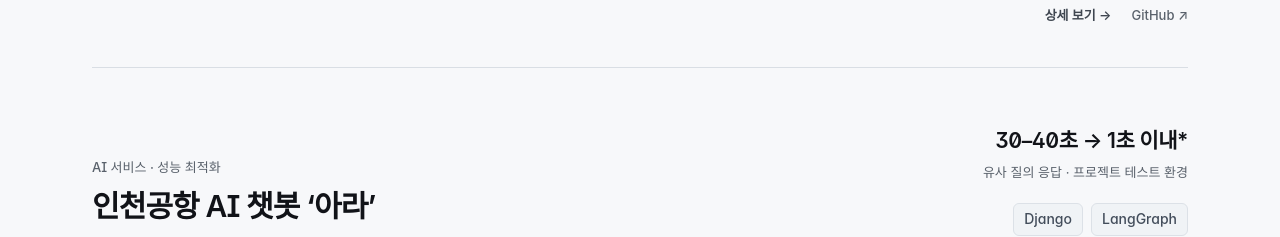
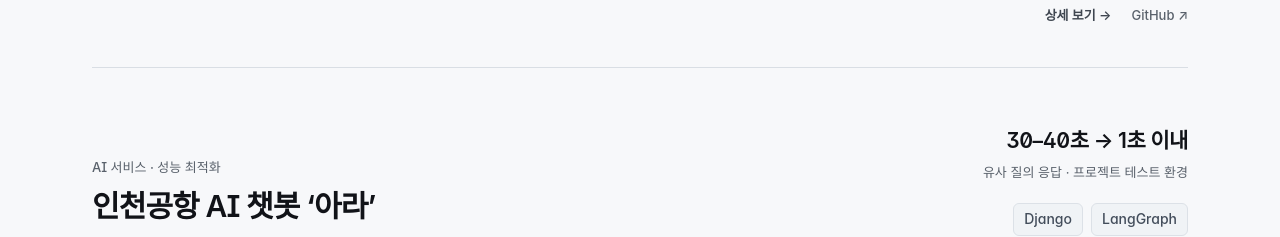
Before and after one commit to meatcarrot/meatcarrot.github.io, a Next.js app: page / in a window 1280 px wide. Shown: the part 2260-2497 px from the top of the page. Built offline with nearby package versions, Linux system fonts and the light colour scheme; a web font is replaced by a local one.

Commit message:
Remove asterisk from AirBot response metric

```diff
--- a/data/projects.ts
+++ b/data/projects.ts
@@ -149,7 +149,7 @@
     number: "02",
     category: "AI 서비스 · 성능 최적화",
     title: "인천공항 AI 챗봇 ‘아라’",
-    outcome: "30–40초 → 1초 이내*",
+    outcome: "30–40초 → 1초 이내",
     outcomeLabel: "유사 질의 응답 · 프로젝트 테스트 환경",
     summary:
       "반복 LangGraph 실행으로 30–40초 걸리던 유사 질의를 Semantic Cache를 통해 1초 이내로 단축했습니다.",
```
